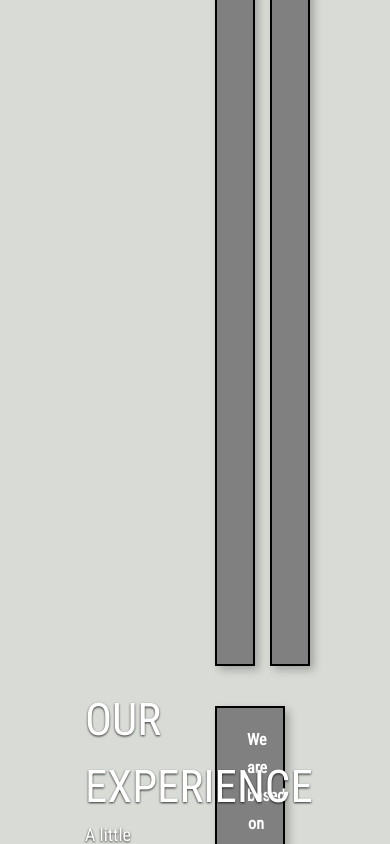
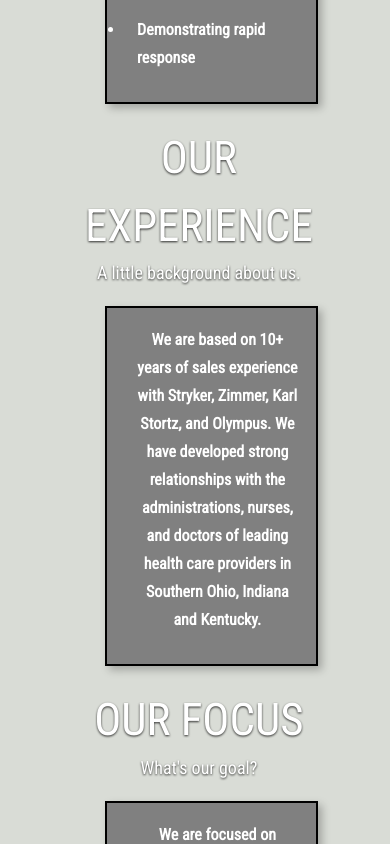
Before and after one commit to GMAMedical/GMAMedicalWebsite, a Next.js app: page / in a window 390 px wide. Shown: the part 1960-2804 px from the top of the page. Built offline with nearby package versions, Linux system fonts and the light colour scheme.

Commit message:
finished styles for home page

```diff
--- a/src/app/page.tsx
+++ b/src/app/page.tsx
@@ -48,15 +48,15 @@
         </Link>
       </div>
 
-      <div id='more-about-us' className='grid grid-rows-3 grid-cols-2 m-[85px] text-gma-text-white font-roboto-condensed'>
+      <div id='more-about-us' className='grid lg:grid-rows-3 lg:grid-cols-2 m-[85px] text-gma-text-white font-roboto-condensed'>
 
-        <div id='values'>
+        <div id='values' className='lg:border-r-12 border-gma-gray mr-[25px] text-center'>
           <h2 className='text-gma-text-white text-[45px] drop-shadow-[0_1.2px_1.2px_rgba(0,0,0,0.8)]'>OUR VALUES</h2>
           <h3 className='text-gma-text-white text-[18px] drop-shadow-[0_1.2px_1.2px_rgba(0,0,0,0.8)]'>What makes us... US</h3>
         </div>
 
 
-        <div id='values-desc' className='grid grid-cols-2 grid-rows-1'>
+        <div id='values-desc' className='grid lg:grid-cols-2 lg:grid-rows-1'>
 
           <div id='values-desc-1' className='bg-gma-gray p-[18px] m-[20px] border-2 border-black [box-shadow:4px_4px_8px_0px_rgba(0,0,0,0.25)]'>
             <ul className='list-disc'>
@@ -76,7 +76,7 @@
         </div>
 
 
-        <div id='exp'>
+        <div id='exp' className='lg:border-r-12 border-gma-gray mr-[25px] text-center'>
           <h2 className='text-gma-text-white text-[45px] drop-shadow-[0_1.2px_1.2px_rgba(0,0,0,0.8)]'>OUR EXPERIENCE</h2>
           <h3 className='text-gma-text-white text-[18px] drop-shadow-[0_1.2px_1.2px_rgba(0,0,0,0.8)]'>A little background about us.</h3>
         </div>
@@ -89,7 +89,7 @@
           </p>
         </div>
 
-        <div id='focus'>
+        <div id='focus' className='lg:border-r-12 border-gma-gray mr-[25px] text-center'>
           <h2 className='text-gma-text-white text-[45px] drop-shadow-[0_1.2px_1.2px_rgba(0,0,0,0.8)]'>OUR FOCUS</h2>
           <h3 className='text-gma-text-white text-[18px] drop-shadow-[0_1.2px_1.2px_rgba(0,0,0,0.8)]'>What's our goal?</h3>
         </div>
@@ -102,7 +102,6 @@
           </p>
         </div>
 
-
       </div>
 
     </main>
```
